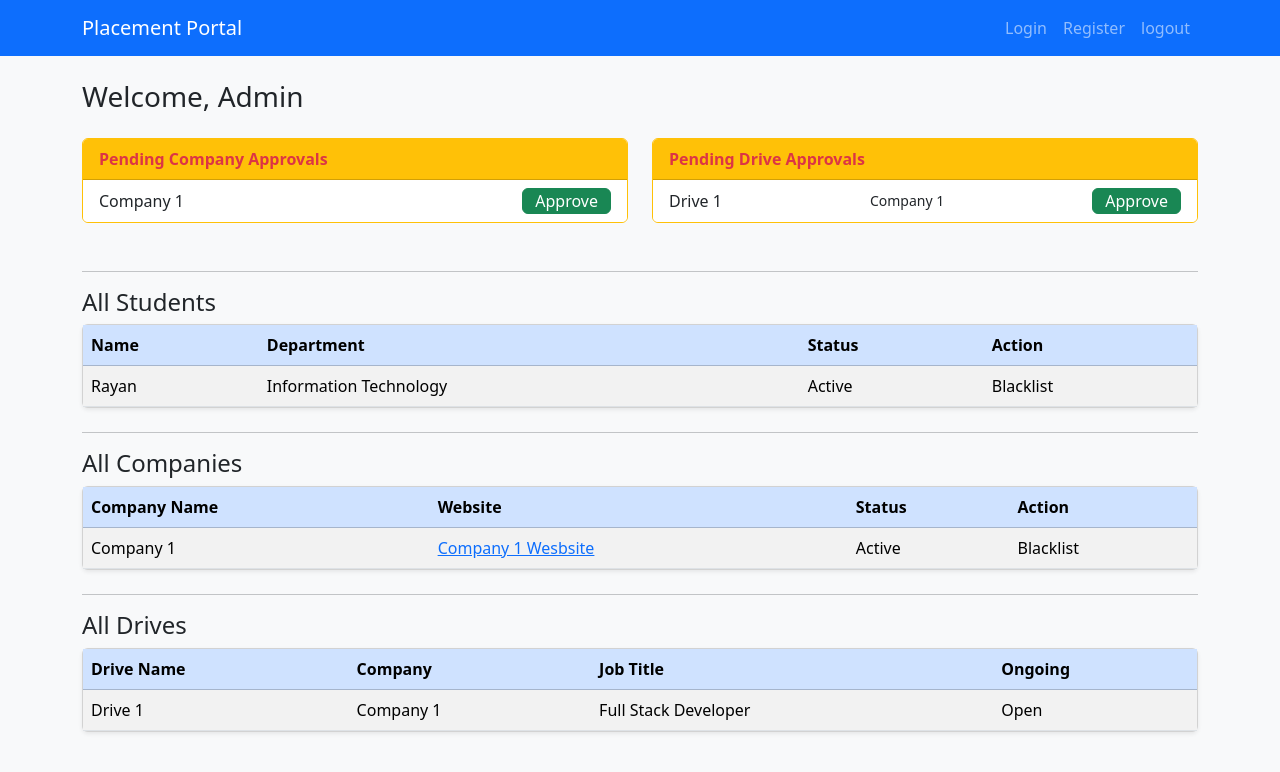
After one commit to Rayan-0917/PlacementPortal-MAD1, a Flask app: page /admin_dashboard in a window 1280 px wide. The commit adds this page. Shown: the top 772 px of the page. Run offline with Flask 3, Linux system fonts and the light colour scheme.

Commit message:
student, admin, company dashboard layout

```diff
--- a/app.py
+++ b/app.py
@@ -17,5 +17,17 @@ def registerStudent():
 def registerCompany():
     return render_template('registerCompany.html')
 
+@app.route('/admin_dashboard')
+def admin_dashboard():
+    return render_template('admin_dashboard.html')
+
+@app.route('/student_dashboard')
+def student_dashboard():
+    return render_template('student_dashboard.html')
+
+@app.route('/company_dashboard')
+def company_dashboard():
+    return render_template('company_dashboard.html')
+
 if __name__ == "__main__":
     app.run(debug=True)
--- /dev/null
+++ b/templates/admin_dashboard.html
@@ -0,0 +1,106 @@
+{% extends "layout.html" %}
+{% block content %}
+
+<h3>Welcome, Admin</h3>
+
+<div class="row mt-4 mb-5">
+    <div class="col-md-6">
+        <div class="card border-warning h-100">
+            <div class="card-header bg-warning text-danger fw-bold">Pending Company Approvals</div>
+                <ul class="list-group list-group-flush">
+                    <li class="list-group-item d-flex justify-content-between align-items-center">
+                        Company 1
+                        <a href="#" class="btn btn-xs btn-success py-0">Approve</a>
+                    </li>
+                </ul>
+        </div>
+    </div>
+    <div class="col-md-6">
+        <div class="card border-warning h-100">
+            <div class="card-header bg-warning text-danger fw-bold">Pending Drive Approvals</div>
+                <ul class="list-group list-group-flush">
+                    <li class="list-group-item d-flex justify-content-between align-items-center">
+                        Drive 1 <small>Company 1</small>
+                        <a href="#" class="btn btn-xs btn-success py-0">Approve</a>
+                    </li>
+                </ul>
+        </div>
+    </div>
+</div>
+
+<hr>
+
+<h4>All Students</h4>
+
+<div class="card shadow-sm mb-4">
+    <table class="table table-striped mb-0">
+        <thead class="table-primary">
+            <tr>
+                <th>Name</th>
+                <th>Department</th>
+                <th>Status</th>
+                <th>Action</th>
+            </tr>
+        </thead>
+        <tbody>
+            <tr>
+                <td>Rayan</td>
+                <td>Information Technology</td>
+                <td>Active</td>
+                <td>Blacklist</td>
+            </tr>
+        </tbody>
+    </table>
+</div>
+
+<hr>
+
+<h4>All Companies</h4>
+
+<div class="card shadow-sm mb-4">
+    <table class="table table-striped mb-0">
+        <thead class="table-primary">
+            <tr>
+                <th>Company Name</th>
+                <th>Website</th>
+                <th>Status</th>
+                <th>Action</th>
+            </tr>
+        </thead>
+        <tbody>
+            <tr>
+                <td>Company 1</td>
+                <td><a href="#">Company 1 Wesbsite</a></td>
+                <td>Active</td>
+                <td>Blacklist</td>
+            </tr>
+        </tbody>
+    </table>
+</div>
+
+<hr>
+
+<h4>All Drives</h4>
+
+<div class="card shadow-sm mb-4">
+    <table class="table table-striped mb-0">
+        <thead class="table-primary">
+            <tr>
+                <th>Drive Name</th>
+                <th>Company</th>
+                <th>Job Title</th>
+                <th>Ongoing</th>
+            </tr>
+        </thead>
+        <tbody>
+            <tr>
+                <td>Drive 1</td>
+                <td>Company 1</td>
+                <td>Full Stack Developer</td>
+                <td>Open</td>
+            </tr>
+        </tbody>
+    </table>
+</div>
+
+{% endblock %}
--- a/templates/layout.html
+++ b/templates/layout.html
@@ -15,7 +15,7 @@
             <a href="#" class="navbar-brand">Placement Portal</a>
             <div class="navbar-nav ms-auto">
                 <a href="/login" class="nav-link">Login</a>
-                <a href="/register" class="nav-link">Register</a>
+                <a href="/registerStudent" class="nav-link">Register</a>
                 <a href="/logout" class="nav-link">logout</a>
             </div>
         </div>
```
Also changed, not shown: templates/company_dashboard.html (added, +63 -0 lines), templates/student_dashboard.html (added, +65 -0 lines).
